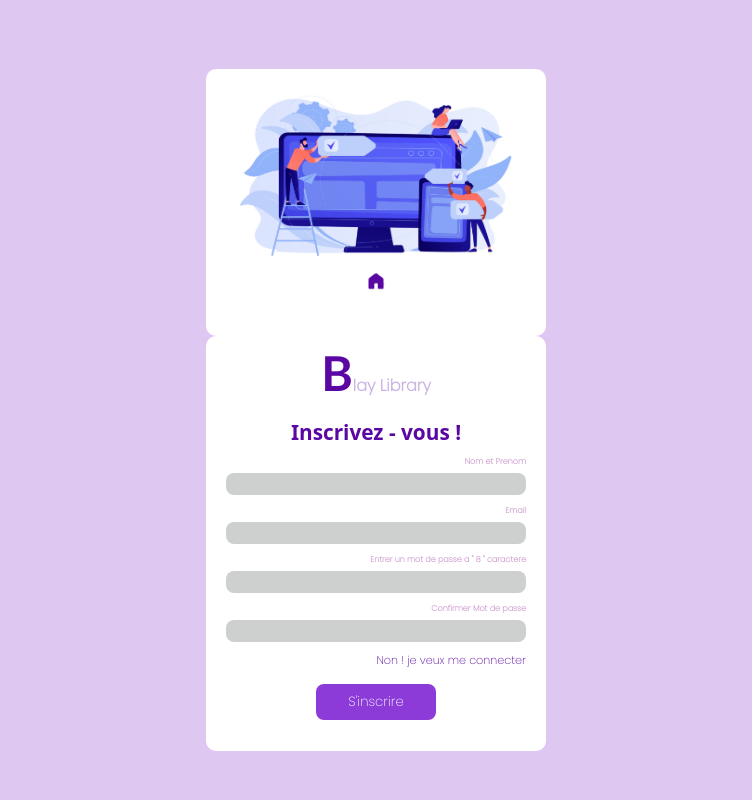
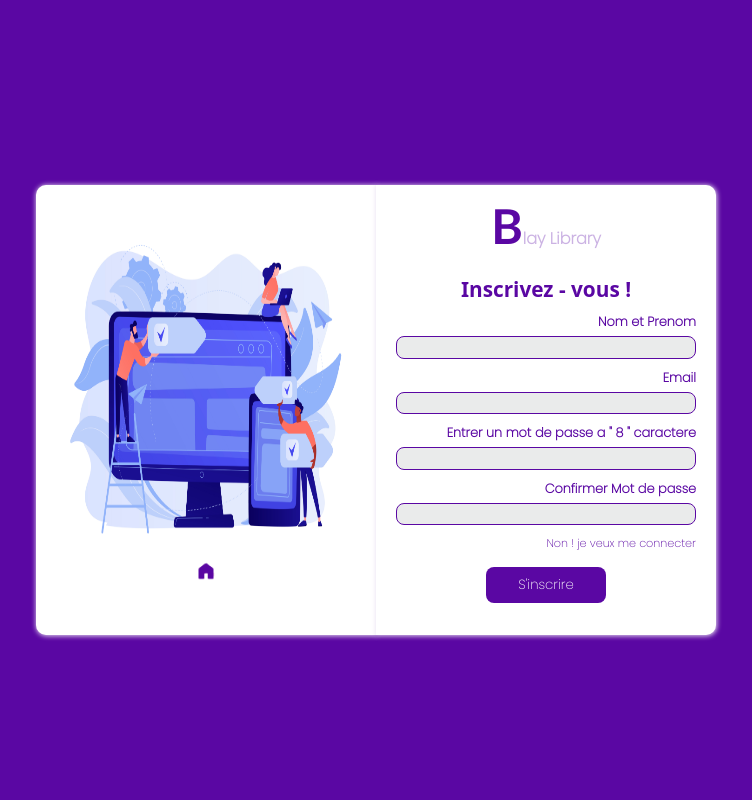
Before and after one commit to 2DYXBOSS/projetdelibrairie, a Flask app: page /add_data in a window 1280 px wide. Shown: the whole page, without its empty margins (264-1016 px from the left). Run offline with Flask 3, Linux system fonts and the light colour scheme.

Commit message:
Update add_profil.css

```diff
--- a/static/CSS/add_profil.css
+++ b/static/CSS/add_profil.css
@@ -8,34 +8,34 @@
   body {
       width: 100%;
       overflow: hidden;
-      background-color: rgb(222, 200, 241);
+      background-color: #5a07a3;
   }
   @media (min-width:10px) and (max-width:3000px){
     body {
         width: 100%;
         overflow: hidden;
-        background-color: rgb(222, 200, 241);
+        background-color: rgb(90, 7, 163);
     }
     a {
         text-decoration: none;
-        color: white;
+        color: rgb(90, 7, 163);
     }
 
     header {
         width: 100%;
         height: 2000px;
-        background-color: rgb(222, 200, 241);
+        background-color: rgb(90, 7, 163);
         display: flex;
         justify-content: center;
         align-items: center;
     }
     .dex2 {
         width: 100%;
-        background-color: rgb(222, 200, 241);
+        background-color: rgb(90, 7, 163);
         height: 100%;
         display: flex;
         justify-content: center;
-        flex-direction: column;
+
         align-items: center;
         position: fixed;
         top: 10px;
@@ -44,16 +44,33 @@
     .mp {
         /* height: 480px; */
         width: 340px;
+        height: 450px;
         background-color: white;
-        border-top-left-radius: 10px;
+        /* border-top-left-radius: 10px;
         border-bottom-left-radius: 10px;
         border-top-right-radius: 10px;
-        border-bottom-right-radius: 10px;
+        border-bottom-right-radius: 10px; */
         padding: 20px;
         display: flex;
         align-items: center;
         justify-content: start;
+        box-shadow: 0.5px 0.5px 5px 0.5px rgb(232, 223, 241);
         flex-direction: column;
+    }
+    #vjk {
+        border-top-left-radius: 0px;
+        border-bottom-left-radius: 0px;
+        border-top-right-radius: 10px;
+        border-bottom-right-radius: 10px;
+    }
+    #vjk1 {
+        border-top-left-radius: 10px;
+        border-bottom-left-radius: 10px;
+        border-top-right-radius: 0px;
+        border-bottom-right-radius: 0px;
+        display: flex;
+        align-items: center;
+        justify-content: center;
     }
     .hea2 {
         height: 12%;
@@ -63,6 +80,7 @@
         align-items: center;
         justify-content: end;
         flex-direction: column;
+
     }
     .formulaire {
         height: 73%;
@@ -74,33 +92,45 @@
         flex-direction: column;
     }
     .formulaire label{
-        font-size: 0.5rem;
-        font-weight: bold;
+        font-size: 0.8rem;
+        font-weight: bolder;
         margin-top: 10px;
         margin-bottom: 5px;
 
-        color: rgba(192, 125, 192, 0.747);
+        color: rgb(90, 7, 163);
 
     }
     .formulaire input{
         height: 25px;
         width: 100%;
-        background-color: rgba(146, 151, 151, 0.452);
+        background-color: rgba(146, 151, 151, 0.192);
+        border: 1px solid rgb(90, 7, 163);
         border-radius: 8px;
-        border: none;
+        color: rgb(90, 7, 163);
         outline: none;
         padding-left: 10px;
     }
     .formulaire button{
         height: 40px;
         width: 40%;
-        background-color: rgb(140, 58, 216);
+        background-color: rgb(90, 7, 163);
         border-radius: 8px;
         color: white;
         border: none;
         margin: 0 auto;
         outline: none;
 
+    }
+    .formulaire button:hover{
+        height: 40px;
+        width: 40%;
+        background-color:  white;
+        border-radius: 8px;
+        color: rgb(90, 7, 163);
+        border: none;
+        margin: 0 auto;
+        outline: none;
+        border: 1px solid rgb(90, 7, 163);
     }
 
 
```
